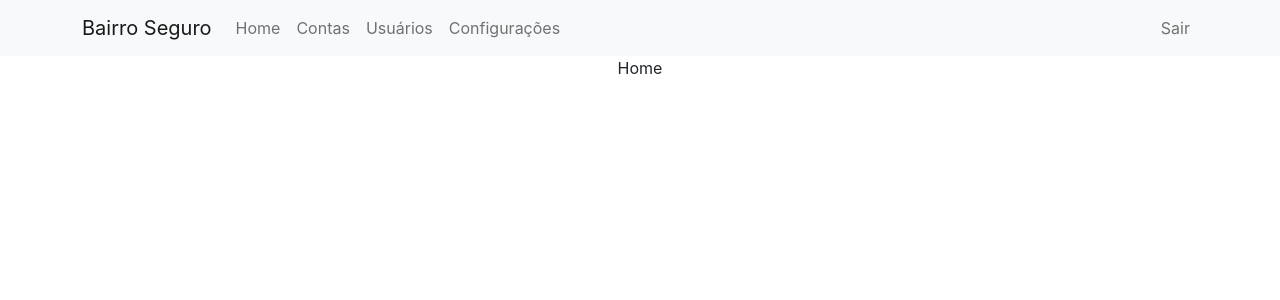
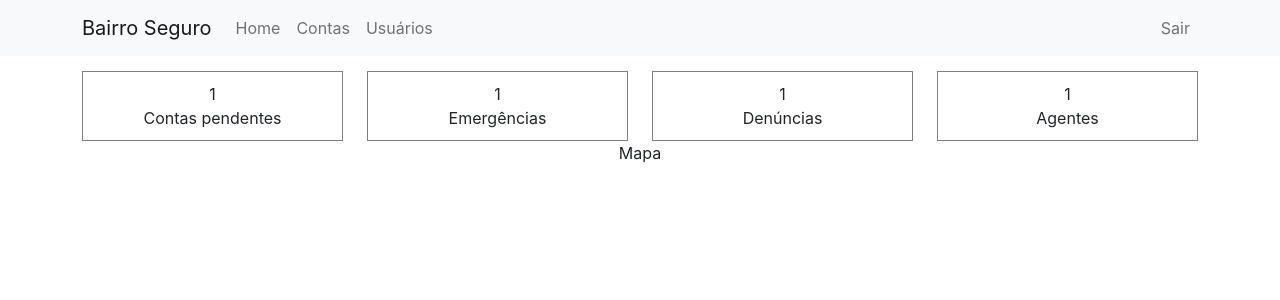
Before and after one commit to KeithEberhardtSarate/BairroSeguro_Web, a React (Create React App) app: page / in a window 1280 px wide. Shown: the top 300 px of the page. Built offline with nearby package versions, Linux system fonts and the light colour scheme.

Commit message:
Add cards na home

```diff
--- a/src/App.css
+++ b/src/App.css
@@ -40,6 +40,10 @@
   text-align: right;
 }
 
+.content{
+  margin-top: 15px;
+}
+
 @keyframes App-logo-spin {
   from {
     transform: rotate(0deg);
--- /dev/null
+++ b/src/components/Card/Card.css
@@ -0,0 +1,4 @@
+.card-container{
+    border: 1px solid grey;
+    padding: 10px;
+}
--- /dev/null
+++ b/src/components/Card/Card.js
@@ -0,0 +1,14 @@
+import React, { Component }  from 'react';
+
+import './Card.css';
+
+function Card(props) {
+    return (
+      <div className='card-container'>
+        <div>{props.value}</div>
+        <div>{props.title}</div>
+      </div>
+    );
+  }
+
+export default Card;
--- a/src/components/NovoUsuarioModal/NovoUsuarioModal.js
+++ b/src/components/NovoUsuarioModal/NovoUsuarioModal.js
@@ -16,6 +16,7 @@ import Row from 'react-bootstrap/Row';
 class NovoUsuarioModal extends React.Component{
 
     handleCloseModal = () => {
+        this.clearUsuarioState();
         this.props.closeModal();
     }
 
@@ -132,17 +133,17 @@ class NovoUsuarioModal extends React.Component{
                                 </Form.Control>
                             </Form.Group>
                         </Row>
-                        <Button onClick={() => this.handleSubmit()}>Salvar</Button>
+                        {/* <Button onClick={() => this.handleSubmit()}>Salvar</Button> */}
                     </Form>
                 </Modal.Body>
-                {/* <Modal.Footer>
+                <Modal.Footer>
                     <Button variant="secondary" onClick={this.handleCloseModal}>
                         Fechar
                     </Button>
-                    <Button variant="primary" onClick={this.handleCloseModal}>
+                    <Button variant="primary" onClick={() => this.handleSubmit()}>
                         Salvar
                     </Button>
-                </Modal.Footer> */}
+                </Modal.Footer>
             </Modal>
         );
     }
--- a/src/components/navbar/navbar.js
+++ b/src/components/navbar/navbar.js
@@ -18,7 +18,7 @@ const NavBar = () => {
                 <Nav.Link href="/">Home</Nav.Link>
                 <Nav.Link href="/contas">Contas</Nav.Link>
                 <Nav.Link href="/usuarios">Usuários</Nav.Link>
-                <Nav.Link href="#link">Configurações</Nav.Link>
+                {/* <Nav.Link href="#link">Configurações</Nav.Link> */}
             </Nav>
             <Nav className="right-nav">
                 <Nav.Link href="#link">Sair</Nav.Link>
--- a/src/pages/Home.js
+++ b/src/pages/Home.js
@@ -1,12 +1,31 @@
 import React from 'react';
 
+import Card from '../components/Card/Card';
 import Container from 'react-bootstrap/Container';
+import Row from 'react-bootstrap/Row';
+import Col from 'react-bootstrap/Col';
 
 const Home = () => {
 
     return (
         <Container>
-            <div>Home</div>
+            <Row className="justify-content-md-center">
+                <Col>
+                    <Card value="1" title="Contas pendentes" />
+                </Col>
+                <Col>
+                    <Card value="1" title="Emergências" />
+                </Col>
+                <Col>
+                    <Card value="1" title="Denúncias" />
+                </Col>
+                <Col>
+                    <Card value="1" title="Agentes" />
+                </Col>
+            </Row>
+            <div>
+                Mapa
+            </div>
         </Container>
     );
 }
```
